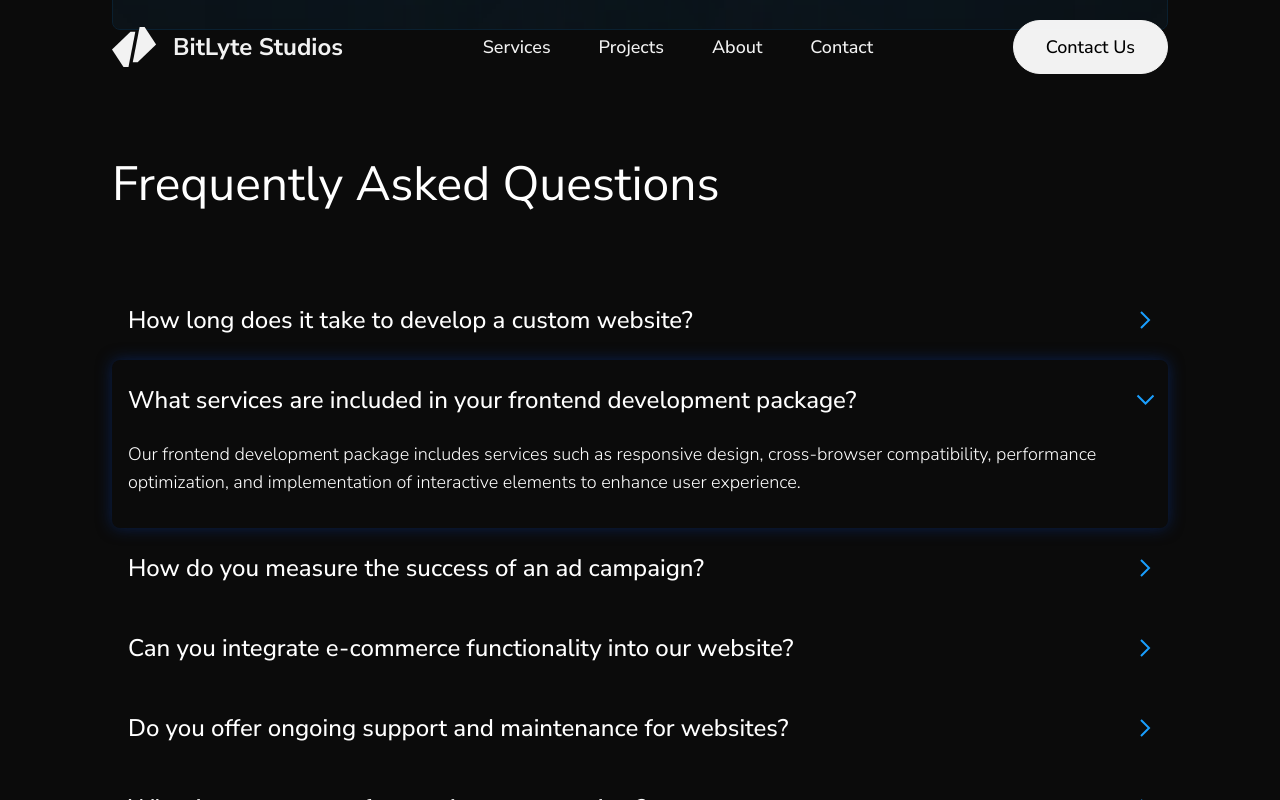
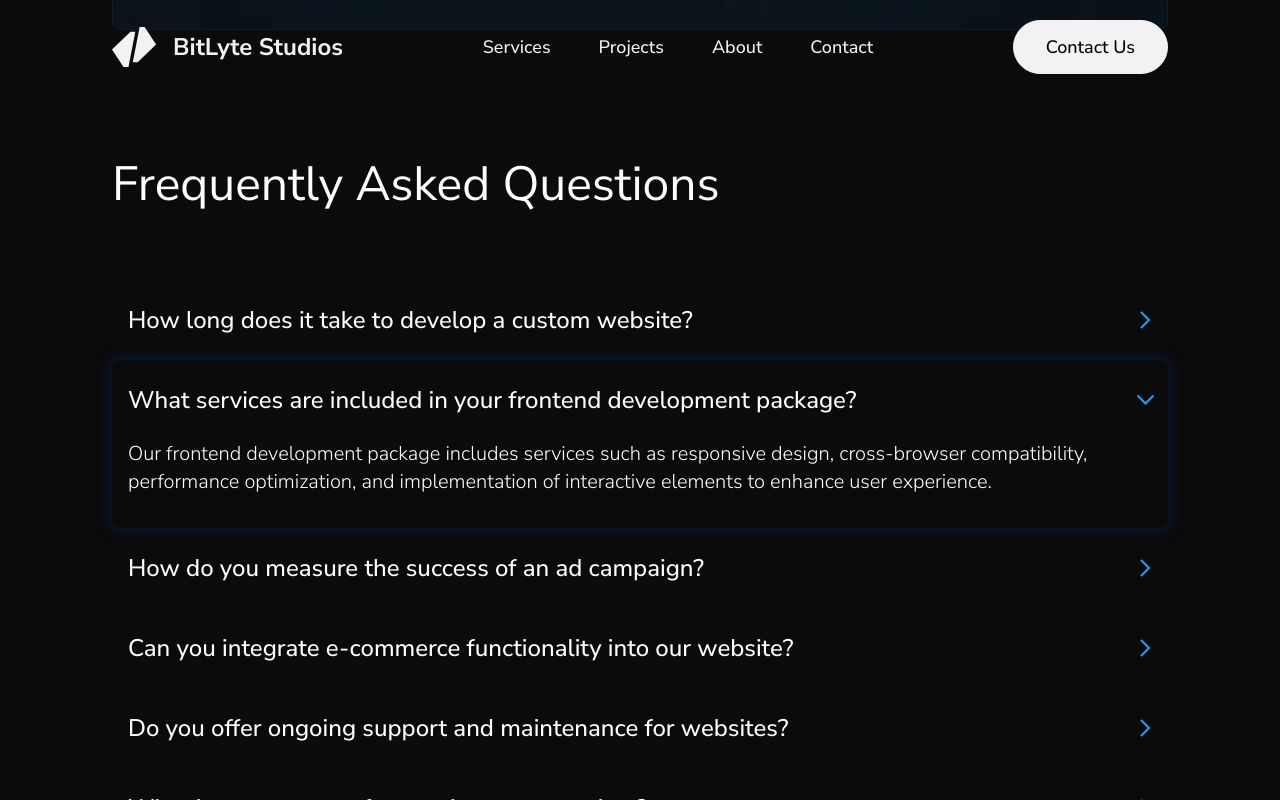
Before and after one commit to zrvnarmarin/BitLyte-Studios-Website, a Next.js app: page / in a window 1280 px wide. Both pictures are taken after a click on the element 640 px from the left and 6412 px from the top of the page. Shown: the part 6012-6812 px from the top of the page. Built offline with nearby package versions, Linux system fonts and the light colour scheme.

Commit message:
small font size fix on FAQ section;

```diff
--- a/app/components/FAQSection.tsx
+++ b/app/components/FAQSection.tsx
@@ -74,7 +74,7 @@ function Panel({
         )}
       </div>
       {isActive ? (
-        <p className=" py-4 text-lg font-light text-[#ffffff]">
+        <p className=" py-4 text-xl font-light text-[#ffffff]">
           {answer}
         </p>
       ) : null}
```
